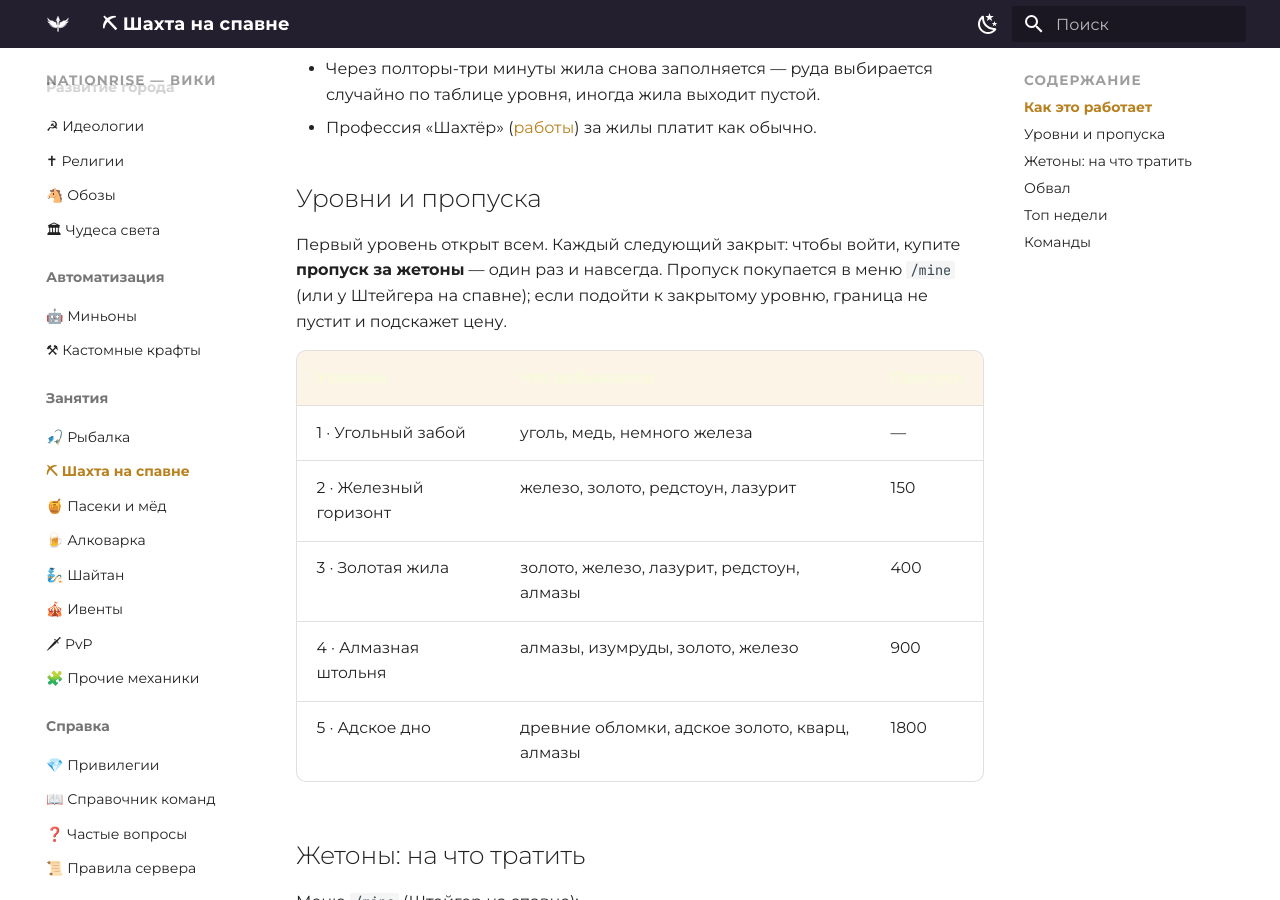
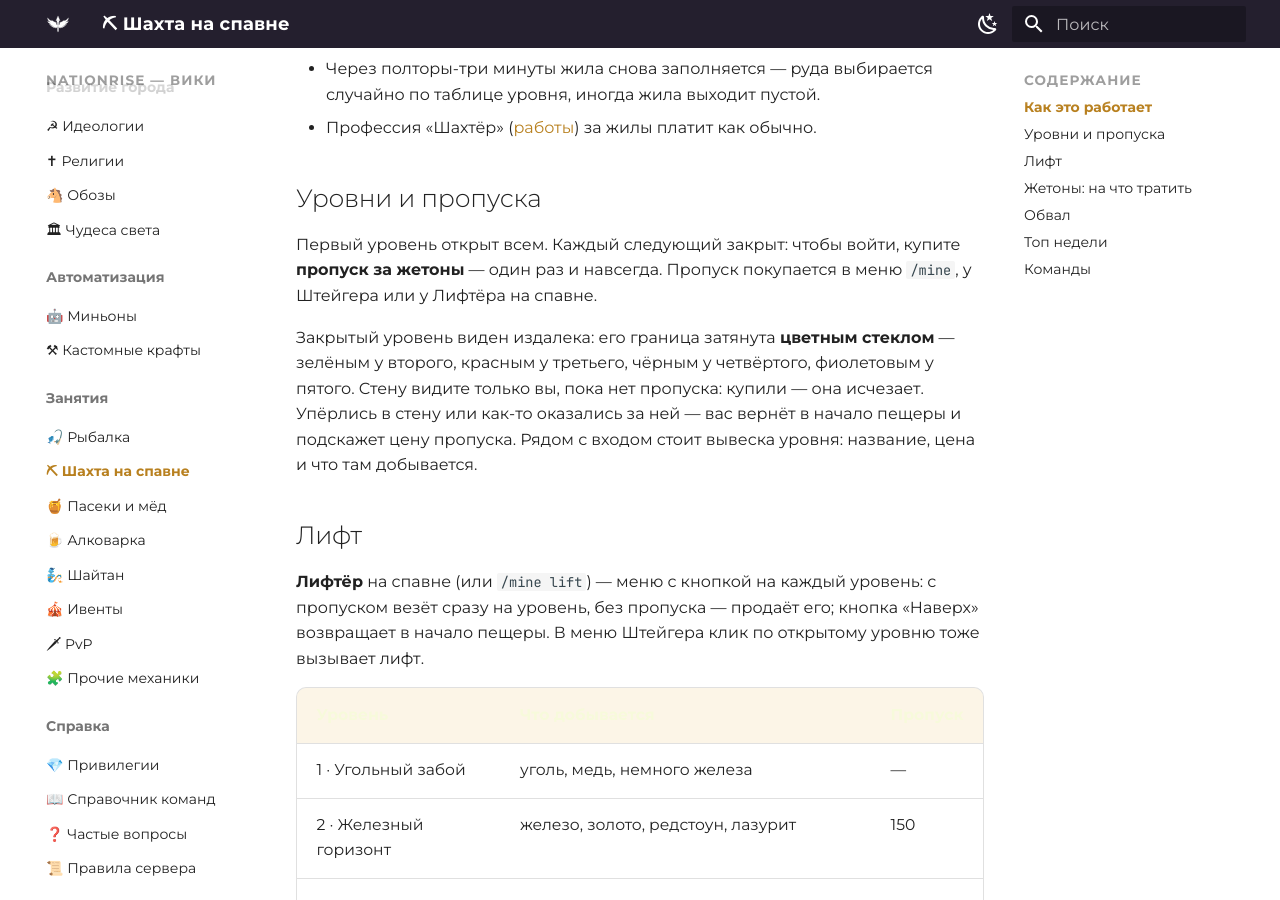
Before and after one commit to zixSSSed/NationRise-Wiki-RU, an MkDocs documentation site: the page built from docs/mine.md, in a window 1280 px wide and 900 px high, scrolled down 469 px. Built offline with MkDocs 1.6.1 and Material for MkDocs 9.7.7, drawn with Linux system fonts in a browser that asks for light colours; some of the changed text lies outside the part shown.

Commit message:
Шахта: стены закрытых уровней, вывески, лифт
Co-Authored-By: Claude Opus 5 <noreply@anthropic.com>

```diff
--- a/docs/mine.md
+++ b/docs/mine.md
@@ -18,8 +18,20 @@
 ## Уровни и пропуска
 
 Первый уровень открыт всем. Каждый следующий закрыт: чтобы войти, купите **пропуск за
-жетоны** — один раз и навсегда. Пропуск покупается в меню `/mine` (или у Штейгера на спавне);
-если подойти к закрытому уровню, граница не пустит и подскажет цену.
+жетоны** — один раз и навсегда. Пропуск покупается в меню `/mine`, у Штейгера или у Лифтёра
+на спавне.
+
+Закрытый уровень виден издалека: его граница затянута **цветным стеклом** — зелёным у второго,
+красным у третьего, чёрным у четвёртого, фиолетовым у пятого. Стену видите только вы, пока
+нет пропуска: купили — она исчезает. Упёрлись в стену или как-то оказались за ней — вас
+вернёт в начало пещеры и подскажет цену пропуска. Рядом с входом стоит вывеска уровня:
+название, цена и что там добывается.
+
+## Лифт
+
+**Лифтёр** на спавне (или `/mine lift`) — меню с кнопкой на каждый уровень: с пропуском везёт
+сразу на уровень, без пропуска — продаёт его; кнопка «Наверх» возвращает в начало пещеры.
+В меню Штейгера клик по открытому уровню тоже вызывает лифт.
 
 | Уровень | Что добывается | Пропуск |
 |---|---|---|
@@ -53,6 +65,7 @@
 | Команда | Что делает |
 |---|---|
 | `/mine` | меню: жетоны, пропуска, обмен, лавка |
+| `/mine lift` | лифт по уровням (то же — Лифтёр на спавне) |
 | `/mine unlock <n>` | купить пропуск на уровень |
 | `/mine top` | топ недели |
 | `/mine info` | ваша статистика и время до обвала |
```
